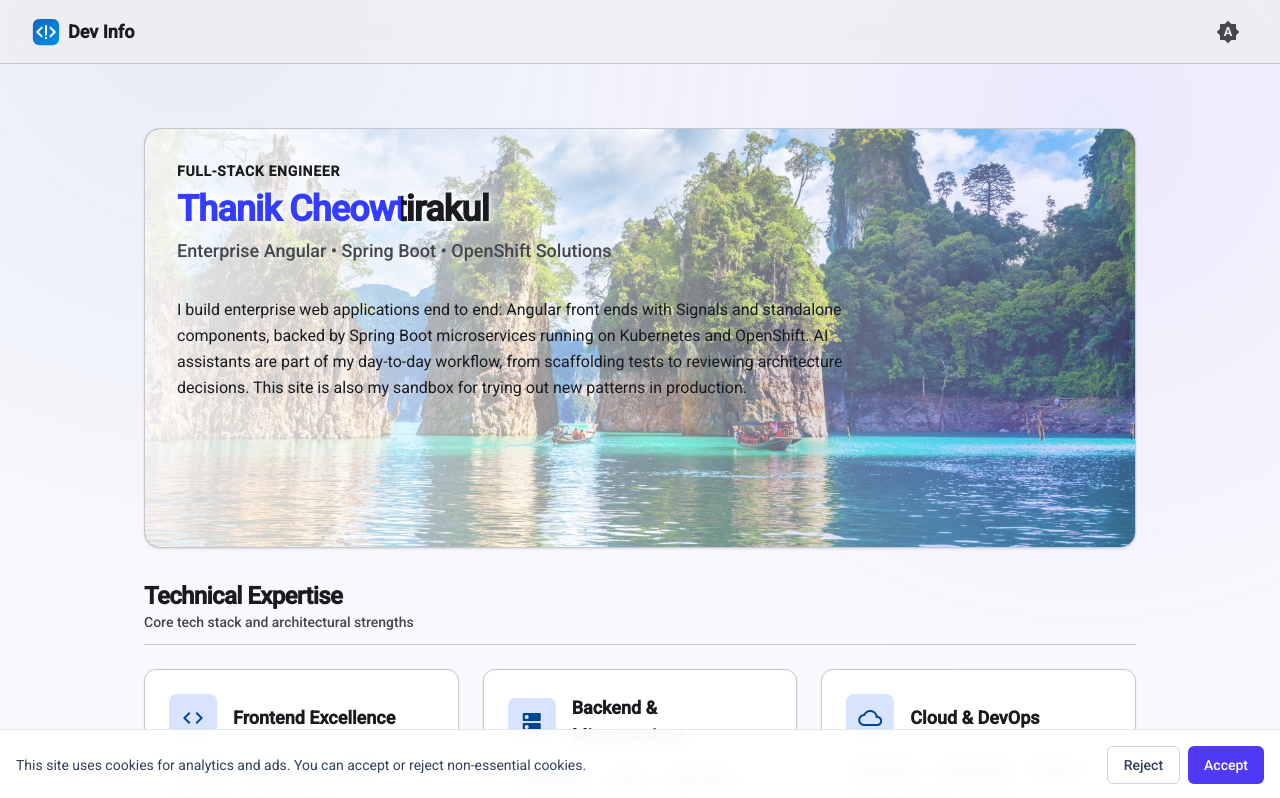
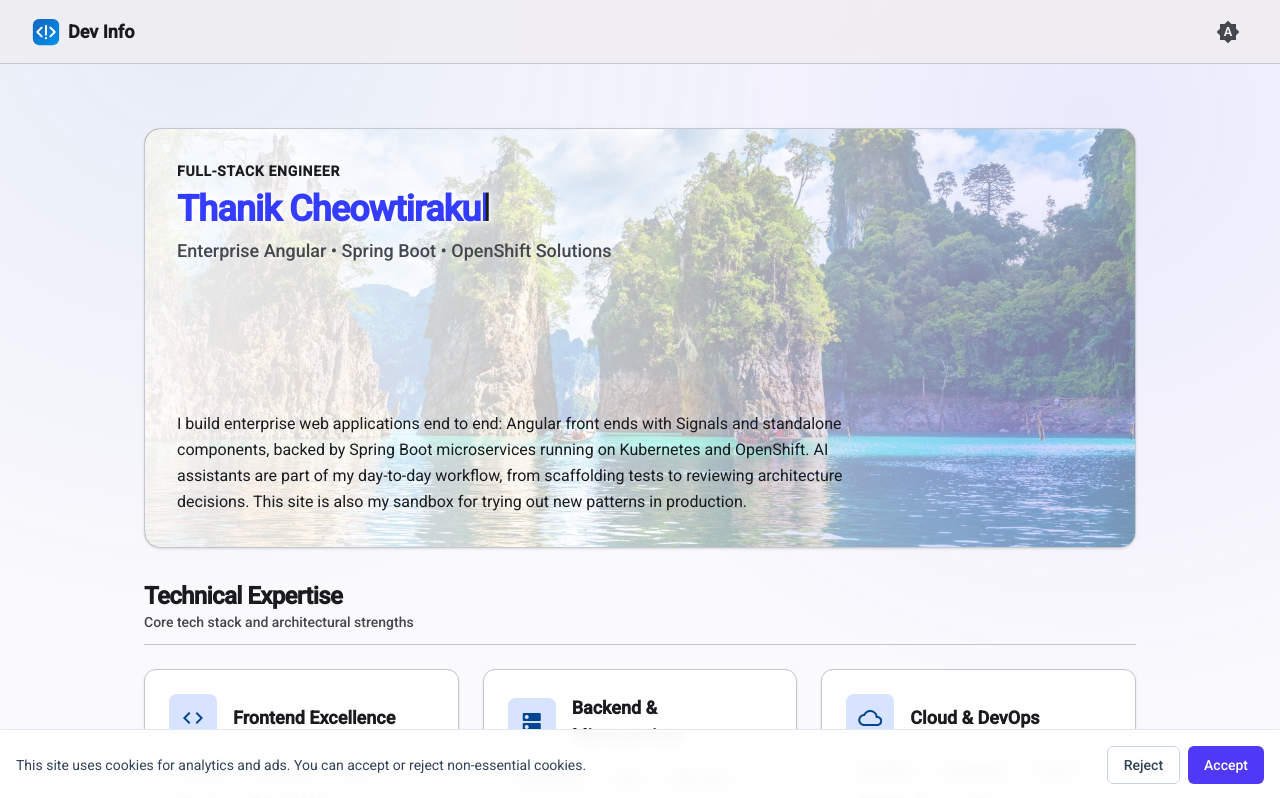
Before and after one commit to thanikc/thanikc.github.io, an Angular app: page / in a window 1280 px wide. Shown: the top 798 px of the page. Built offline with nearby package versions, Linux system fonts and the light colour scheme.

Commit message:
feat(ui): move intro text to bottom

```diff
--- a/src/app/domains/profile/profile.component.html
+++ b/src/app/domains/profile/profile.component.html
@@ -1,11 +1,11 @@
 <div class="container mx-auto px-4 py-8 max-w-5xl flex flex-col flex-1">
-  <section class="hero-card rounded-2xl p-8 mb-8 shadow-sm relative overflow-hidden">
+  <section class="hero-card rounded-2xl p-8 mb-8 shadow-sm relative overflow-hidden flex flex-col">
     <div class="hero-photo" aria-hidden="true"></div>
     <div class="hero-glow" aria-hidden="true"></div>
     <div
-      class="relative flex flex-col md:flex-row items-start md:items-center justify-between gap-6"
+      class="relative flex flex-1 flex-col md:flex-row items-start md:items-stretch justify-between gap-6"
     >
-      <div class="space-y-2">
+      <div class="flex flex-1 flex-col space-y-2">
         <span class="hero-badge flex items-center gap-2 text-sm font-bold uppercase tracking-wider">
           {{ title }}
         </span>
@@ -15,7 +15,7 @@
         <p class="hero-subtitle text-lg font-medium max-w-2xl">
           {{ subtitle }}
         </p>
-        <p class="hero-intro text-base max-w-2xl leading-relaxed mt-8">
+        <p class="hero-intro text-base max-w-2xl leading-relaxed mt-auto pt-8">
           {{ intro }}
         </p>
       </div>
--- a/src/app/domains/profile/profile.component.scss
+++ b/src/app/domains/profile/profile.component.scss
@@ -36,8 +36,8 @@
     linear-gradient(
       100deg,
       color-mix(in srgb, var(--mat-sys-surface-container-lowest) 94%, transparent) 0%,
-      color-mix(in srgb, var(--mat-sys-surface-container-lowest) 55%, transparent) 45%,
-      color-mix(in srgb, var(--mat-sys-surface-container-lowest) 20%, transparent) 100%
+      color-mix(in srgb, var(--mat-sys-surface-container-lowest) 75%, transparent) 45%,
+      color-mix(in srgb, var(--mat-sys-surface-container-lowest) 50%, transparent) 100%
     ),
     url('/hero-lagoon.jpg');
   background-size: cover, cover;
```
Also changed, not shown: 1 other file (tests, documents, lock files or other folders).
